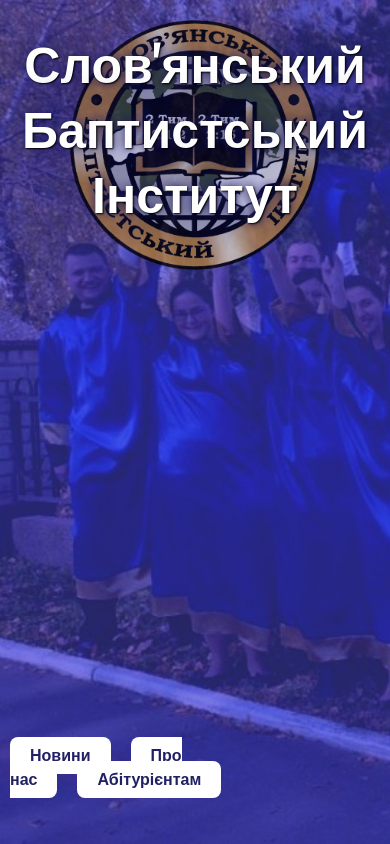
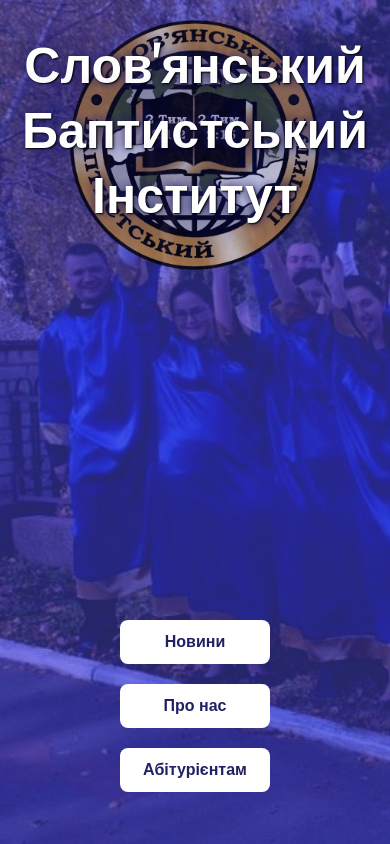
Before and after one commit to Vitalii-250885/sbi, a React (Vite) app: page / in a window 390 px wide. Built offline with nearby package versions, Linux system fonts and the light colour scheme.

Commit message:
design mobile version

```diff
--- a/src/components/appearance/Appearance.module.css
+++ b/src/components/appearance/Appearance.module.css
@@ -1,6 +1,6 @@
 .appearance {
   margin-top: 20px;
-  padding: 10px;
+  padding: 10px 10px 10px 30px;
 
   border-radius: 10px;
   background-color: #ffffff;
--- a/src/components/finance/Finance.jsx
+++ b/src/components/finance/Finance.jsx
@@ -2,7 +2,7 @@
 
 const Finance = () => {
   return (
-    <div className={css.requirements}>
+    <div className={css.finance}>
       <h3 className={css.title}>Фінансові питання</h3>
       <ol>
         <li>
--- a/src/components/finance/Finance.module.css
+++ b/src/components/finance/Finance.module.css
@@ -1,6 +1,6 @@
-.requirements {
+.finance {
   margin-top: 20px;
-  padding: 10px;
+  padding: 10px 10px 10px 30px;
 
   border-radius: 10px;
   background-color: #ffffff;
--- a/src/components/requirements/Requirements.module.css
+++ b/src/components/requirements/Requirements.module.css
@@ -1,6 +1,6 @@
 .requirements {
   margin-top: 20px;
-  padding: 10px;
+  padding: 10px 10px 10px 30px;
 
   border-radius: 10px;
   background-color: #ffffff;
--- a/src/components/rules/Rules.jsx
+++ b/src/components/rules/Rules.jsx
@@ -2,7 +2,7 @@
 
 const Rules = () => {
   return (
-    <div className={css.requirements}>
+    <div className={css.rules}>
       <h3 className={css.title}>Правила та постанови</h3>
       <ol>
         <li>
--- a/src/components/rules/Rules.module.css
+++ b/src/components/rules/Rules.module.css
@@ -1,6 +1,6 @@
-.requirements {
+.rules {
   margin-top: 20px;
-  padding: 10px;
+  padding: 10px 10px 10px 30px;
 
   border-radius: 10px;
   background-color: #ffffff;
--- a/src/pages/homePage/HomePage.module.css
+++ b/src/pages/homePage/HomePage.module.css
@@ -101,8 +101,30 @@
   }
 }
 
+.options {
+  display: flex;
+  flex-direction: column;
+  align-items: center;
+
+  @media screen and (min-width: 512px) {
+    flex-direction: row;
+    align-items: flex-end;
+  }
+
+  @media screen and (min-width: 768px) {
+    flex-direction: row;
+    align-items: flex-end;
+  }
+
+  @media screen and (min-width: 1200px) {
+    flex-direction: row;
+    align-items: flex-end;
+  }
+}
+
 .button {
-  margin-right: 20px;
+  width: 150px;
+  margin-bottom: 20px;
   padding: 10px 20px;
 
   font-weight: 700;
@@ -110,10 +132,40 @@
   background-color: #ffffff;
   color: #212063;
 
+  text-align: center;
   text-decoration: none;
   border-radius: 8px;
+
+  @media screen and (min-width: 512px) {
+    margin-right: 20px;
+    margin-bottom: 0;
+    padding: 10px 20px;
+  }
+
+  @media screen and (min-width: 768px) {
+    margin-right: 20px;
+    margin-bottom: 0;
+    padding: 10px 20px;
+  }
+
+  @media screen and (min-width: 1200px) {
+    margin-right: 20px;
+    margin-bottom: 0;
+    padding: 10px 20px;
+  }
 }
 
 .button:last-child {
-  margin-right: 0;
+  margin-bottom: 0;
+  @media screen and (min-width: 512px) {
+    margin-right: 0;
+  }
+
+  @media screen and (min-width: 768px) {
+    margin-right: 0;
+  }
+
+  @media screen and (min-width: 1200px) {
+    margin-right: 0;
+  }
 }
```
Also changed, not shown: src/components/history/History.jsx (+30 -27 lines).
